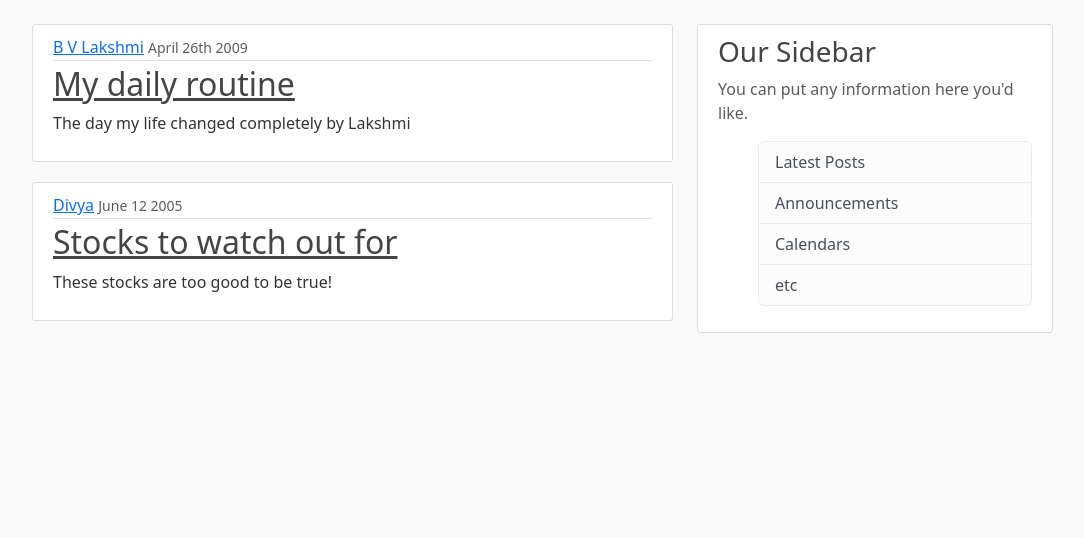
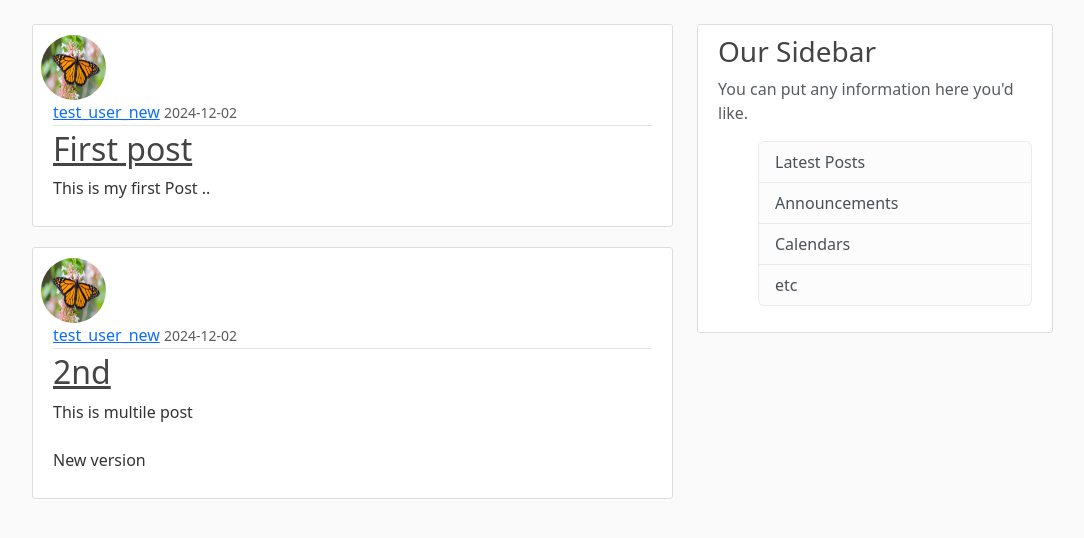
Before and after one commit to bvlakshmi/Flask_Application, a Flask app: page / in a window 1280 px wide. Shown: the part 56-594 px from the top of the page, without its empty margins (145-1229 px from the left). Run offline with Flask 3, Linux system fonts and the light colour scheme.

Commit message:
post_add_update_delete done

```diff
--- a/flaskblog/__init__.py
+++ b/flaskblog/__init__.py
@@ -1,6 +1,7 @@
 from flask import Flask
 from flask_sqlalchemy import SQLAlchemy
 from flask_bcrypt import Bcrypt
+from flask_login import LoginManager
 
 app=Flask(__name__)
 app.config['SECRET_KEY']='c9eaf8c09505025481a9ba1faa0fb1dd'
@@ -11,6 +12,9 @@ db= SQLAlchemy(app)
 #with SQLalchemy we can represent our database structures as classes
 
 bcrypt=Bcrypt(app)
+login_manager=LoginManager(app)
+login_manager.login_view= 'login' #name of the fucntion where login fucntion is established, this is for login_required
+login_manager.login_message_category= 'info'
 
 #importing routers after creating db instance to avoid circular import errors.
 from flaskblog import routes
--- a/flaskblog/routes.py
+++ b/flaskblog/routes.py
@@ -1,26 +1,18 @@
-from flask import render_template,url_for,flash ,redirect
+import os
+import secrets
+from PIL import Image
+from flask import render_template,url_for,flash ,redirect, request, abort
 from flaskblog import app, db, bcrypt
-from flaskblog.forms import RegistrationForm,LoginForm
+from flaskblog.forms import RegistrationForm,LoginForm, UpdateAccountForm, PostForm
 from flaskblog.models import User, Post
+from flask_login import login_user, current_user, logout_user, login_required
 
-posts=[
-    {
-    'author':'B V Lakshmi',
-    'title':'My daily routine',
-    'date_posted':'April 26th 2009',
-    'content':'The day my life changed completely by Lakshmi'
-    },
-    {
-    'author':'Divya',
-    'title':'Stocks to watch out for ',
-    'date_posted':'June 12 2005',
-    'content':'These stocks are too good to be true!'
-    }
-]
+
 
 @app.route("/")
 @app.route("/home")
 def home():
+    posts = Post.query.all()
     return render_template('home.html',posts_value=posts)
 
 @app.route("/about")
@@ -30,6 +22,8 @@ def about():
 @app.route("/register", methods=['GET','POST'])
 def register():
 
+    if current_user.is_authenticated:
+        return redirect(url_for('home'))
     # creating instance of registration form
     form=RegistrationForm()
     if form.validate_on_submit():
@@ -48,13 +42,105 @@ def register():
 
 @app.route("/login",methods=['GET','POST'])
 def login():
+    if current_user.is_authenticated:
+        return redirect(url_for('home'))
     # creating instance of login form
     form=LoginForm()
     if form.validate_on_submit():
-        if form.email.data=='admin@blog.com' and form.password.data=='Password':
-            flash("You have been logged In !","success")
-            return redirect(url_for('home'))
+        user=User.query.filter_by(email=form.email.data).first()
+        if user and bcrypt.check_password_hash(user.password, form.password.data):
+            login_user(user, form.remember.data) #we will log the user in once email and password is verified
+            next_page=request.args.get('next') #for redirects
+            print("next page : ",next_page)
+            return redirect(next_page) if next_page else redirect(url_for('home'))
+
         else:
             flash("Login Unsuccessful. Please check username and password ","danger")
 
     return render_template('login.html',title='Login',form=form)
+
+@app.route("/logout")
+def logout():
+    logout_user() #no need to pass any arguments as this function already knows what user is logged in currently
+    return redirect(url_for('home'))
+
+def save_picture(form_picture):
+    #to create random name of picture
+    random_hex = secrets.token_hex(8)
+    f_name, f_extension= os.path.splitext(form_picture.filename) #form_picture is data from field which user submits, the name fo the file.
+    picture_fn= random_hex + f_extension #final file name
+    picture_path= os.path.join(app.root_path, 'static/profile_pics', picture_fn) #path where image need to be saved
+    output_size = (125,125)
+    i = Image.open(form_picture)
+    i.thumbnail(output_size)
+    i.save(picture_path) #saving th picture
+
+    return picture_fn
+
+
+@app.route("/account",methods=['GET','POST'])
+@login_required #adding this decorator so that only when a user is logged in he can see the account page, to tell where to look for login route we will specify in init.py
+def account():
+    form= UpdateAccountForm()
+    if form.validate_on_submit():
+        if form.picture.data:
+            picture_file=save_picture(form.picture.data)
+            current_user.image_file = picture_file
+
+        current_user.username= form.username.data
+        current_user.email= form.email.data
+        db.session.commit()
+        flash('Your account has been updated!', 'success')
+        return redirect(url_for('account'))
+    elif request.method=='GET': #form will populate data with current username and mail
+        form.username.data = current_user.username
+        form.email.data= current_user.email
+
+    image_file=url_for('static', filename='profile_pics/' + f"{current_user.image_file}")
+    return render_template('account.html',title='Account', image_file= image_file, form=form)
+
+@app.route("/post/new", methods=['GET','POST'])
+@login_required
+def new_post():
+    form = PostForm()
+    if form.validate_on_submit():
+        post = Post(title=form.title.data, content = form.content.data, author = current_user)
+        db.session.add(post)
+        db.session.commit()
+        flash('Your post has been created!', 'success')
+        return redirect(url_for('home'))
+    return render_template('create_post.html', title='New Post', form=form, legend='New Post')
+
+@app.route("/post/<int:post_id>", methods=['GET','POST'])
+def post(post_id):
+    post=Post.query.get_or_404(post_id) #returns 404 if id does not exist
+    return render_template('post.html', title=post.title, post = post)
+
+@app.route("/post/<int:post_id>/update", methods=['GET','POST'])
+@login_required
+def update_post(post_id):
+    post = Post.query.get_or_404(post_id)
+    if post.author != current_user:
+        abort(403) #403 forbideen route
+    form = PostForm()
+    if form.validate_on_submit():
+        post.title= form.title.data
+        post.content= form.content.data
+        db.session.commit() #as we are updating existing data , no need to db.session.add
+        flash('Your post has been updated!','success')
+        return redirect(url_for('post',post_id=post.id))
+    elif request.method== 'GET':
+        form.title.data = post.title #populating the update post link with existing post data
+        form.content.data= post.content
+    return render_template('create_post.html', title="Update_Post" , form=form, legend='Update Post')
+
+@app.route("/post/<int:post_id>/delete", methods=['POST'])
+@login_required
+def delete_post(post_id):
+    post = Post.query.get_or_404(post_id)
+    if post.author != current_user:
+        abort(403) #403 forbideen route
+    db.session.delete(post)
+    db.session.commit()
+    flash('Your post has been deleted!','success')
+    return redirect(url_for('home'))
--- a/flaskblog/templates/home.html
+++ b/flaskblog/templates/home.html
@@ -1,11 +1,21 @@
 {% extends "layout.html" %} {% block content %} {% for post in posts_value %}
 <article class="media content-section">
+  <img
+    class="rounded-circle article-img row"
+    src="{{ url_for('static', filename='profile_pics/' + post.author.image_file)}}"
+  />
   <div class="media-body">
     <div class="article-metadata">
-      <a class="mr-2" href="#">{{ post.author }}</a>
-      <small class="text-muted">{{ post.date_posted }}</small>
+      <a class="mr-2" href="#">{{ post.author.username }}</a>
+      <small class="text-muted"
+        >{{ post.date_posted.strftime('%Y-%m-%d') }}</small
+      >
     </div>
-    <h2><a class="article-title" href="#">{{ post.title }}</a></h2>
+    <h2>
+      <a class="article-title" href="{{url_for('post',post_id=post.id) }}"
+        >{{ post.title }}</a
+      >
+    </h2>
     <p class="article-content">{{ post.content }}</p>
   </div>
 </article>
--- a/flaskblog/templates/layout.html
+++ b/flaskblog/templates/layout.html
@@ -10,6 +10,7 @@
 
     <!-- Bootstrap CSS -->
     <link rel="stylesheet" href="https://cdn.jsdelivr.net/npm/bootstrap@5.3.3/dist/css/bootstrap.rtl.min.css" integrity="sha384-dpuaG1suU0eT09tx5plTaGMLBsfDLzUCCUXOY2j/LSvXYuG6Bqs43ALlhIqAJVRb" crossorigin="anonymous">
+
     <link
       rel="stylesheet"
       type="text/css"
@@ -45,8 +46,14 @@
             </div>
             <!-- Navbar Right Side -->
             <div class="navbar-nav">
+              {% if current_user.is_authenticated %}
+              <a class="nav-item nav-link " href="{{url_for('new_post')}}">New Post</a>
+              <a class="nav-item nav-link " href="{{url_for('account')}}">Account</a>
+              <a class="nav-item nav-link " href="{{url_for('logout')}}">Logout</a>
+              {% else %}
               <a class="nav-item nav-link " href="{{url_for('login')}}">Login</a>
               <a class="nav-item nav-link" href="{{url_for('register')}}">Register</a>
+              {% endif %}
             </div>
           </div>
         </div>
@@ -85,22 +92,8 @@
       </div>
     </main>
 
-    <!-- Optional JavaScript -->
-    <!-- jQuery first, then Popper.js, then Bootstrap JS -->
-    <script
-      src="https://code.jquery.com/jquery-3.4.1.slim.min.js"
-      integrity="sha384-J6qa4849blE2+poT4WnyKhv5vZF5SrPo0iEjwBvKU7imGFAV0wwj1yYfoRSJoZ+n"
-      crossorigin="anonymous"
-    ></script>
-    <script
-      src="https://cdn.jsdelivr.net/npm/popper.js@1.16.0/dist/umd/popper.min.js"
-      integrity="sha384-Q6E9RHvbIyZFJoft+2mJbHaEWldlvI9IOYy5n3zV9zzTtmI3UksdQRVvoxMfooAo"
-      crossorigin="anonymous"
-    ></script>
-    <script
-      src="https://cdn.jsdelivr.net/npm/bootstrap@4.4.1/dist/js/bootstrap.min.js"
-      integrity="sha384-wfSDF2E50Y2D1uUdj0O3uMBJnjuUD4Ih7YwaYd1iqfktj0Uod8GCExl3Og8ifwB6"
-      crossorigin="anonymous"
-    ></script>
+
+     <!-- Option 1: Bootstrap Bundle with Popper -->
+    <script src="https://cdn.jsdelivr.net/npm/bootstrap@5.3.3/dist/js/bootstrap.bundle.min.js" integrity="sha384-YvpcrYf0tY3lHB60NNkmXc5s9fDVZLESaAA55NDzOxhy9GkcIdslK1eN7N6jIeHz" crossorigin="anonymous"></script>
   </body>
 </html>
--- a/run_query.py
+++ b/run_query.py
@@ -4,6 +4,7 @@ app.app_context().push()
 from flaskblog.models import User,Post
 print(User.query.all())
 user=User.query.first()
+print(user.query.all())
 print(user)
 print(user.password)
 print(Post.query.all())
```
Also changed, not shown: flaskblog/forms.py (+41 -2 lines), flaskblog/models.py (+9 -2 lines), flaskblog/templates/account.html (added, +54 -0 lines), flaskblog/templates/create_post.html (added, +39 -0 lines), flaskblog/templates/post.html (added, +70 -0 lines), flaskblog/static/profile_pics/a0f0d2c02217aabb.png (added), flaskblog/static/profile_pics/a5de00e0158d4c65.png (added), flaskblog/static/profile_pics/default.jpg (added), instance/site.db.
